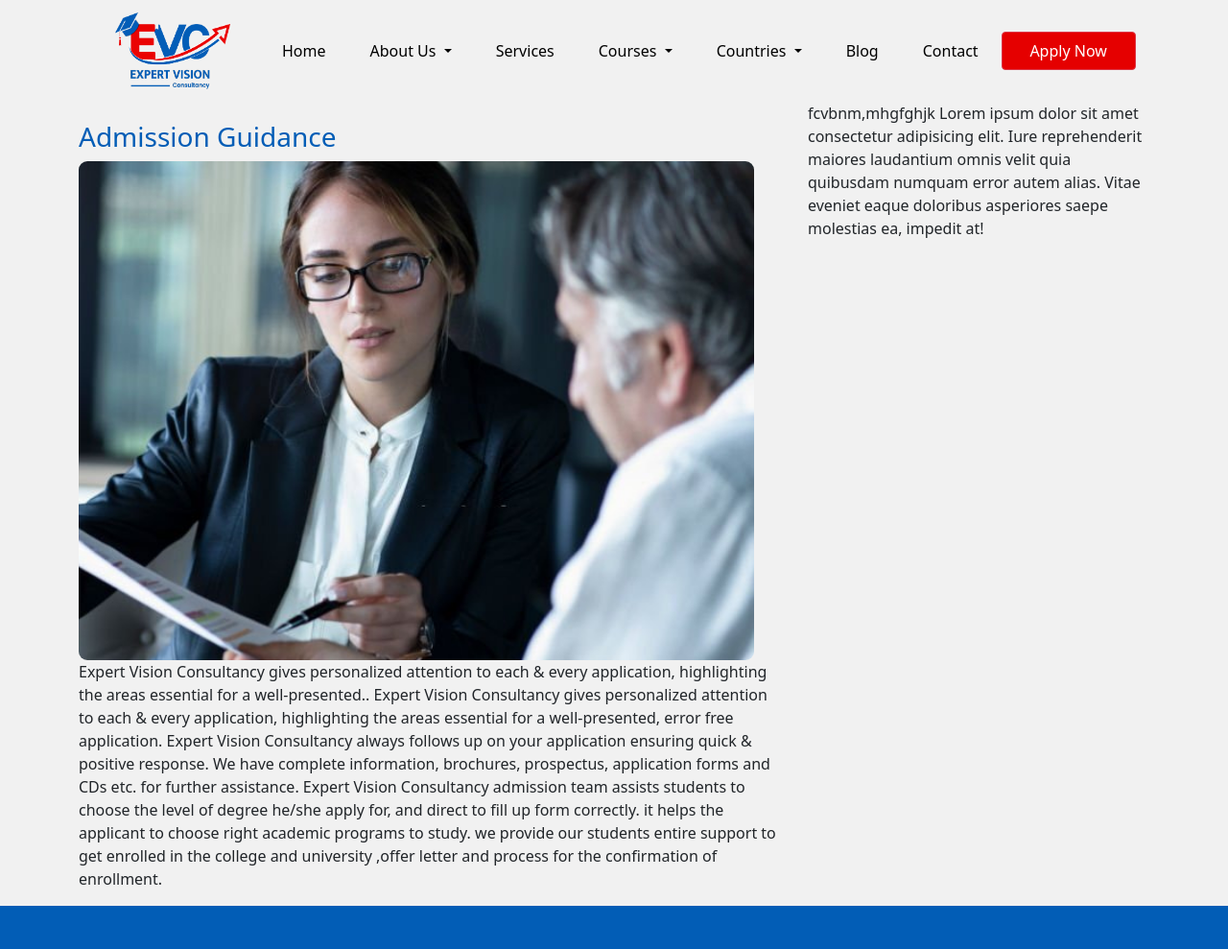
After one commit to aayusha-bastakoti/expert-clone, a PHP site: page /services-show.php in a window 1280 px wide. The commit adds this page. Shown: the top 989 px of the page at 96% size. Run offline with PHP 8.4, Linux system fonts and the light colour scheme; some libraries are stand-ins or nearby versions.

Commit message:
first commit

```diff
--- a/css-folder/index.css
+++ b/css-folder/index.css
@@ -529,6 +529,21 @@ color: #6f6767;
     z-index: 500px;
 
 }
+    .show-pg-main-img {
+        height: 65vh;
+        width: 55vw;
+
+        object-fit: cover;
+        border-radius: 9px;
+    }
+    .show-pg-heading{
+  margin-top: 20px;
+            display: flex;
+
+            align-items: center;
+            color: #025DB6;
+    }
+
 
 
 
--- a/includes/footer.php
+++ b/includes/footer.php
@@ -109,7 +109,30 @@
     </section>
 
 
-
+    <script>
+            var swiper = new Swiper(".mySwiper", {
+              slidesPerView: 1,
+              spaceBetween: 10,
+              pagination: {
+                el: ".swiper-pagination",
+                clickable: true,
+              },
+              breakpoints: {
+                640: {
+                  slidesPerView: 1,
+                  spaceBetween: 20,
+                },
+                768: {
+                  slidesPerView: 4,
+                  spaceBetween: 40,
+                },
+                1024: {
+                  slidesPerView: 6,
+                  spaceBetween: 50,
+                },
+              },
+            });
+          </script>
 
     <script src="https://cdn.jsdelivr.net/npm/bootstrap@5.0.2/dist/js/bootstrap.bundle.min.js" integrity="sha384-MrcW6ZMFYlzcLA8Nl+NtUVF0sA7MsXsP1UyJoMp4YLEuNSfAP+JcXn/tWtIaxVXM" crossorigin="anonymous"></script>
 
--- /dev/null
+++ b/services-show.php
@@ -0,0 +1,39 @@
+<?php
+include("includes/header.php");
+?>
+
+<section>
+    <div class="container">
+        <div class="row">
+            <div class="col-lg-8">
+                <h3 class="show-pg-heading">Admission Guidance</h2>
+                <img class="show-pg-main-img" src="./expert-img/admission-guidance.png" alt="">
+                <p>Expert Vision Consultancy gives personalized attention to each & every application, highlighting the
+                    areas essential for a well-presented.. Expert Vision Consultancy gives personalized attention to
+                    each & every application, highlighting the areas essential for a well-presented, error free
+                    application. Expert Vision Consultancy always follows up on your application ensuring quick &
+                    positive response.
+
+                    We have complete information, brochures, prospectus, application forms and CDs etc. for further
+                    assistance. Expert Vision Consultancy admission team assists students to choose the level of degree
+                    he/she apply for, and direct to fill up form correctly. it helps the applicant to choose right
+                    academic programs to study. we provide our students entire support to get enrolled in the college
+                    and university ,offer letter and process for the confirmation of enrollment.</p>
+            </div>
+            <div class="col-lg-4">
+                fcvbnm,mhgfghjk Lorem ipsum dolor sit amet consectetur adipisicing elit. Iure reprehenderit maiores
+                laudantium omnis velit quia quibusdam numquam error autem alias. Vitae eveniet eaque doloribus
+                asperiores saepe molestias ea, impedit at!
+            </div>
+        </div>
+    </div>
+</section>
+
+
+
+
+
+
+<?php
+include("includes/footer.php");
+?>
--- a/services.php
+++ b/services.php
@@ -63,9 +63,9 @@ include("includes/header.php");
                                 for a well-presented.
                             </div>
                         </div>
-                        <!-- <div class="col-lg-4" id="services-card-btn">
-                            <button class="view-all-btn">View All</button>
-                        </div> -->
+                        <div class="col-lg-4" id="services-card-btn">
+                            <button class="view-all-btn"><a href="services-show.php">View All</a></button>
+                        </div>
                     </div>
                 </div>
             </div>
```
Also changed, not shown: index.php (+28 -44 lines), expert-img/admission-guidance.png (added), expert-img/contact-img.jpeg (added).
